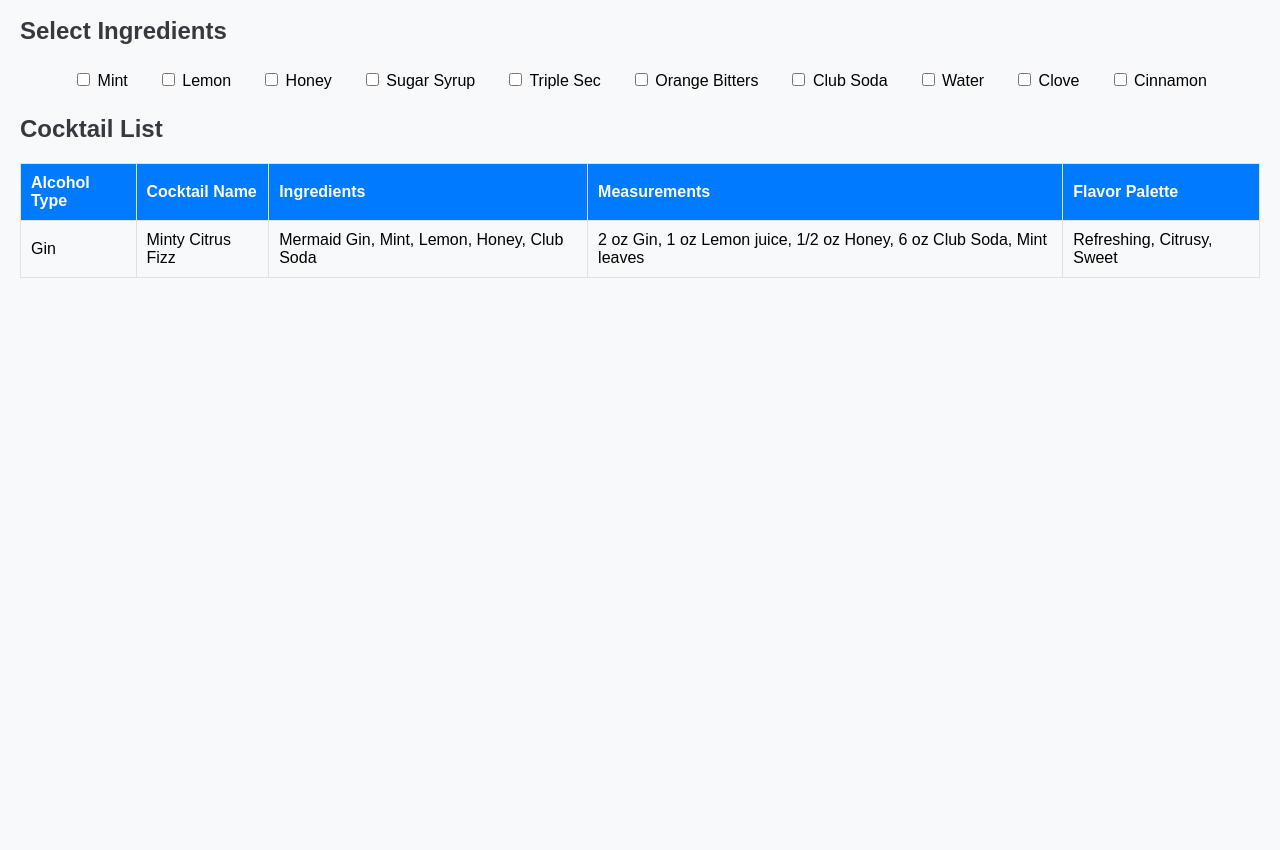
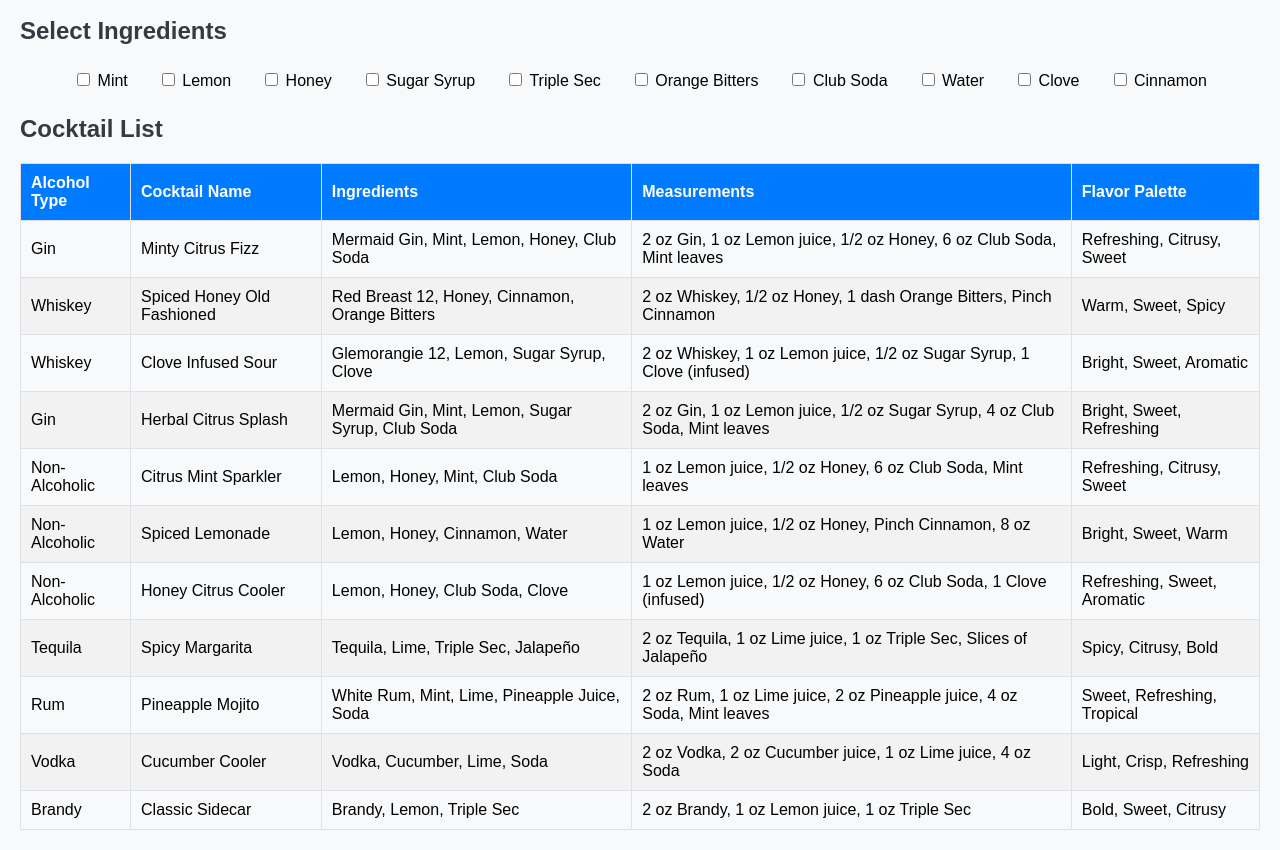
Before and after one commit to makshah/Menu, a plain HTML site: page index.html in a window 1280 px wide. Shown: the part 124-974 px from the top of the page. Before the commit the page ends 800 px from the top, so only its background shows below. Drawn offline with Linux system fonts and the light colour scheme.

Commit message:
Update index.html
More rows added

```diff
--- a/index.html
+++ b/index.html
@@ -42,7 +42,6 @@
                 </tr>
             </thead>
             <tbody>
-                <!-- Sample rows -->
                 <tr>
                     <td>Gin</td>
                     <td>Minty Citrus Fizz</td>
@@ -50,8 +49,78 @@
                     <td>2 oz Gin, 1 oz Lemon juice, 1/2 oz Honey, 6 oz Club Soda, Mint leaves</td>
                     <td>Refreshing, Citrusy, Sweet</td>
                 </tr>
-                <!-- Additional rows here -->
+                <tr>
+                    <td>Whiskey</td>
+                    <td>Spiced Honey Old Fashioned</td>
+                    <td>Red Breast 12, Honey, Cinnamon, Orange Bitters</td>
+                    <td>2 oz Whiskey, 1/2 oz Honey, 1 dash Orange Bitters, Pinch Cinnamon</td>
+                    <td>Warm, Sweet, Spicy</td>
+                </tr>
+                <tr>
+                    <td>Whiskey</td>
+                    <td>Clove Infused Sour</td>
+                    <td>Glemorangie 12, Lemon, Sugar Syrup, Clove</td>
+                    <td>2 oz Whiskey, 1 oz Lemon juice, 1/2 oz Sugar Syrup, 1 Clove (infused)</td>
+                    <td>Bright, Sweet, Aromatic</td>
+                </tr>
+                <tr>
+                    <td>Gin</td>
+                    <td>Herbal Citrus Splash</td>
+                    <td>Mermaid Gin, Mint, Lemon, Sugar Syrup, Club Soda</td>
+                    <td>2 oz Gin, 1 oz Lemon juice, 1/2 oz Sugar Syrup, 4 oz Club Soda, Mint leaves</td>
+                    <td>Bright, Sweet, Refreshing</td>
+                </tr>
+                <tr>
+                    <td>Non-Alcoholic</td>
+                    <td>Citrus Mint Sparkler</td>
+                    <td>Lemon, Honey, Mint, Club Soda</td>
+                    <td>1 oz Lemon juice, 1/2 oz Honey, 6 oz Club Soda, Mint leaves</td>
+                    <td>Refreshing, Citrusy, Sweet</td>
+                </tr>
+                <tr>
+                    <td>Non-Alcoholic</td>
+                    <td>Spiced Lemonade</td>
+                    <td>Lemon, Honey, Cinnamon, Water</td>
+                    <td>1 oz Lemon juice, 1/2 oz Honey, Pinch Cinnamon, 8 oz Water</td>
+                    <td>Bright, Sweet, Warm</td>
+                </tr>
+                <tr>
+                    <td>Non-Alcoholic</td>
+                    <td>Honey Citrus Cooler</td>
+                    <td>Lemon, Honey, Club Soda, Clove</td>
+                    <td>1 oz Lemon juice, 1/2 oz Honey, 6 oz Club Soda, 1 Clove (infused)</td>
+                    <td>Refreshing, Sweet, Aromatic</td>
+                </tr>
+                <tr>
+                    <td>Tequila</td>
+                    <td>Spicy Margarita</td>
+                    <td>Tequila, Lime, Triple Sec, Jalapeño</td>
+                    <td>2 oz Tequila, 1 oz Lime juice, 1 oz Triple Sec, Slices of Jalapeño</td>
+                    <td>Spicy, Citrusy, Bold</td>
+                </tr>
+                <tr>
+                    <td>Rum</td>
+                    <td>Pineapple Mojito</td>
+                    <td>White Rum, Mint, Lime, Pineapple Juice, Soda</td>
+                    <td>2 oz Rum, 1 oz Lime juice, 2 oz Pineapple juice, 4 oz Soda, Mint leaves</td>
+                    <td>Sweet, Refreshing, Tropical</td>
+                </tr>
+                <tr>
+                    <td>Vodka</td>
+                    <td>Cucumber Cooler</td>
+                    <td>Vodka, Cucumber, Lime, Soda</td>
+                    <td>2 oz Vodka, 2 oz Cucumber juice, 1 oz Lime juice, 4 oz Soda</td>
+                    <td>Light, Crisp, Refreshing</td>
+                </tr>
+                <tr>
+                    <td>Brandy</td>
+                    <td>Classic Sidecar</td>
+                    <td>Brandy, Lemon, Triple Sec</td>
+                    <td>2 oz Brandy, 1 oz Lemon juice, 1 oz Triple Sec</td>
+                    <td>Bold, Sweet, Citrusy</td>
+                </tr>
             </tbody>
+
         </table>
     </section>
 
```
